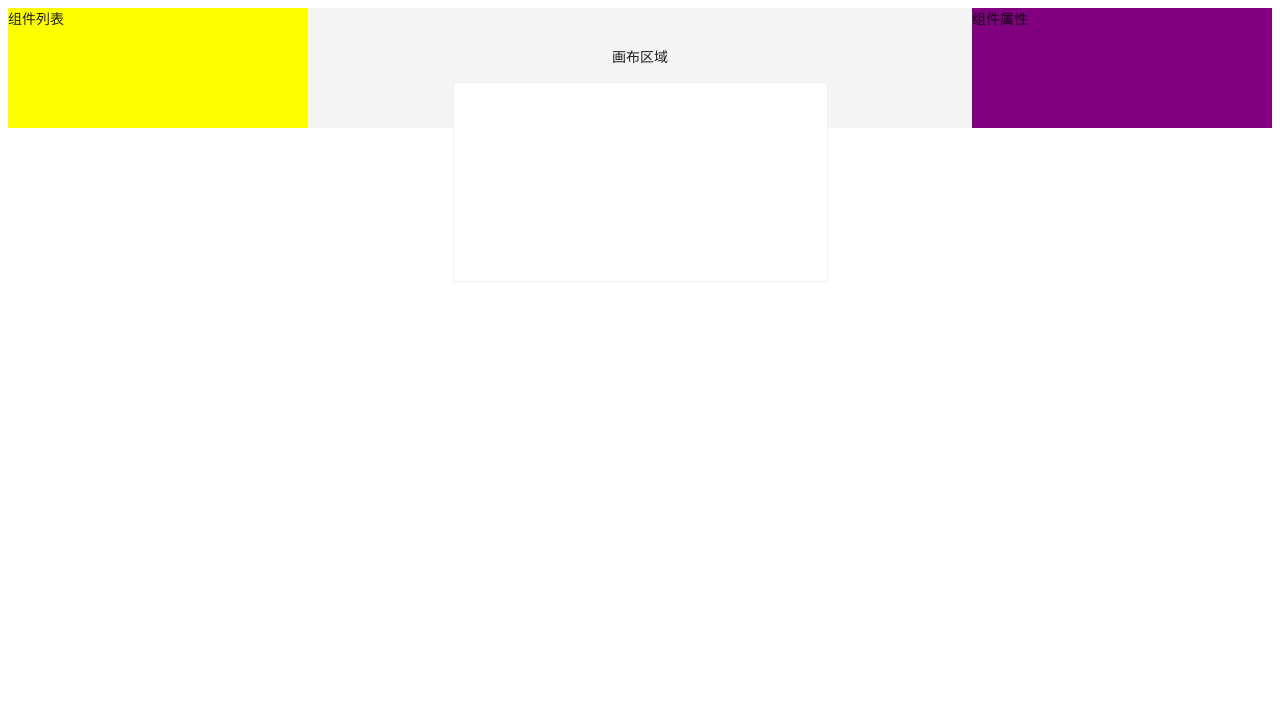
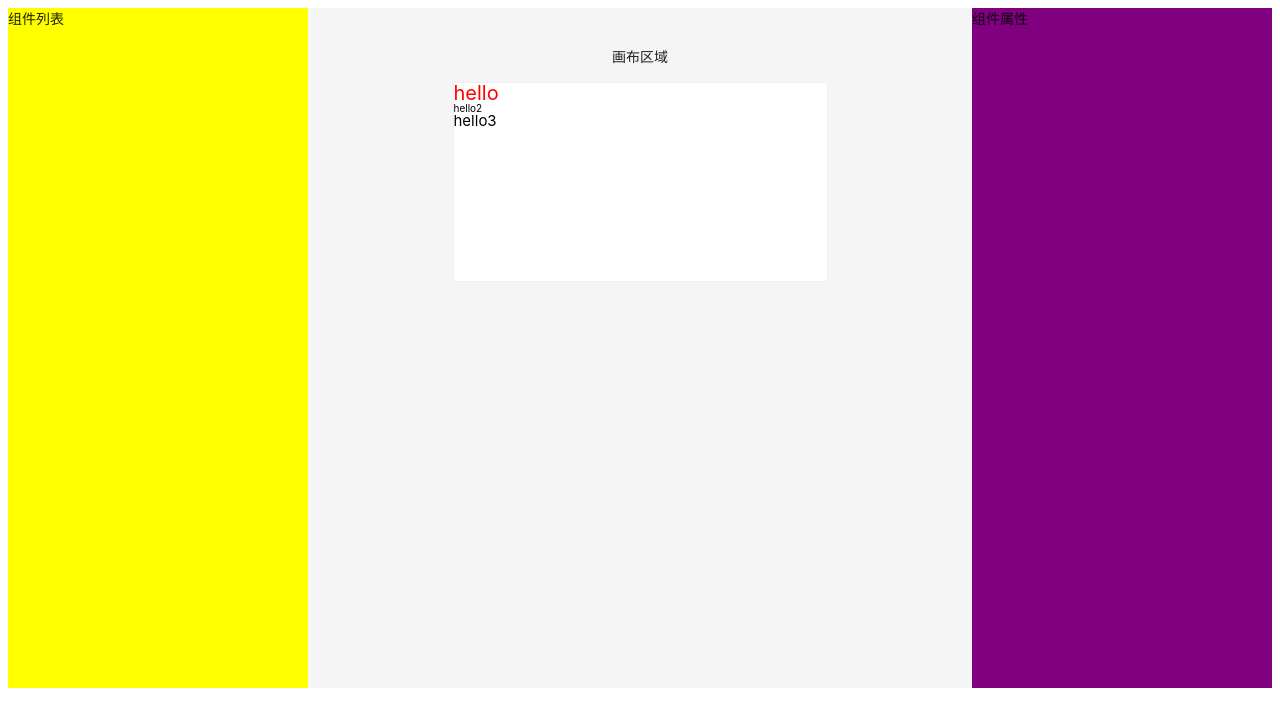
Before and after one commit to JIAXInT/ICanvas, a Vue app: page /editor in a window 1280 px wide. Shown: the top 726 px of the page. Built offline with nearby package versions, Linux system fonts and the light colour scheme.

Commit message:
feat:LText组件初步实现

```diff
--- a/components.d.ts
+++ b/components.d.ts
@@ -31,6 +31,7 @@ declare module 'vue' {
     ATextarea: typeof import('ant-design-vue/es')['Textarea']
     ATooltip: typeof import('ant-design-vue/es')['Tooltip']
     HelloWorld: typeof import('./src/components/HelloWorld.vue')['default']
+    LText: typeof import('./src/components/LText.vue')['default']
     RouterLink: typeof import('vue-router')['RouterLink']
     RouterView: typeof import('vue-router')['RouterView']
     TemplateList: typeof import('./src/components/TemplateList.vue')['default']
--- a/package.json
+++ b/package.json
@@ -11,12 +11,16 @@
   "dependencies": {
     "ant-design-vue": "^4.2.3",
     "eslint": "^9.8.0",
+    "lodash-es": "^4.17.21",
+    "uuid": "^10.0.0",
     "vue": "^3.4.31",
     "vue-router": "^4.4.2",
     "vuex": "^4.0.2"
   },
   "devDependencies": {
+    "@types/lodash-es": "^4.17.12",
     "@types/node": "^22.1.0",
+    "@types/uuid": "^10.0.0",
     "@vitejs/plugin-vue": "^5.0.5",
     "typescript": "^5.2.2",
     "unplugin-vue-components": "^0.27.3",
--- /dev/null
+++ b/src/components/LText.vue
@@ -0,0 +1,58 @@
+<template>
+  <component
+    :is="tag"
+    :style="styleProps"
+    class="l-text-component"
+    @click="handleClick"
+  >
+    {{ text }}
+  </component>
+</template>
+
+<script lang="ts">
+import { defineComponent } from "vue";
+import {
+  transfromToComponentProps,
+  textDefautlProps,
+  textStylePropNames,
+} from "../defaultProps";
+import useComponentCommon from "../hooks/useComponentCommon";
+const defaultProps = transfromToComponentProps(textDefautlProps);
+export default defineComponent({
+  name: "l-text",
+  props: {
+    tag: {
+      teyp: String,
+      default: "div",
+    },
+    ...defaultProps,
+  },
+  setup(props) {
+    const { styleProps, handleClick } = useComponentCommon(
+      props,
+      textStylePropNames
+    );
+
+    return {
+      styleProps,
+      handleClick,
+    };
+  },
+});
+</script>
+
+<style scoped>
+h2.l-text-component,
+p.l-text-component {
+  margin-bottom: 0;
+}
+button.l-text-component {
+  padding: 5px 10px;
+  cursor: pointer;
+}
+.l-text-component {
+  box-sizing: border-box;
+  white-space: pre-warp;
+  position: relative !important;
+}
+</style>
--- /dev/null
+++ b/src/defaultProps.ts
@@ -0,0 +1,103 @@
+/*
+  1.文本
+  2.图片
+  3.形状
+  ---------------------------------------------------
+  通用属性
+  这些组件都有拥有的属怀，分为几组
+  尺寸:
+   * 长度 - 输入数字（同下面5项）
+   * 宽度
+   * 左边距
+   * 右边距
+   * 上边距
+   * 下边距
+  边框:
+   * 边框类型 - 无 ｜ 实线 ｜ 破折线 ｜ 点状线 下拉菜单
+   * 边框颜色 - 颜色选择
+   * 边框宽度 - 滑动选择
+   * 边框圆角 - 滑动选择
+  阴影与透明度:
+   * 透明度 - 滑动选择 100 - 0 倒排
+   * 阴影 - 滑动选择
+  位置:
+   * X 坐标 - 输入数字
+   * Y 坐标 - 输入数字
+  事件功能
+   * 事件类型 - 无 ｜ 跳转 URL 下拉菜单
+   * url 地址 - 输入框
+  --------------------------------------------------------
+  特有属性
+  文本
+    * 文字内容 - 多行输入框
+    * 字与 - 输入数字
+    * 字体 - 宋体 ｜ 黑体 ｜ 楷体 ｜ 仿宋 ...下拉菜单
+    * 加粗 - 特殊 checkbox
+    * 斜体 - 同上
+    * 下划线 - 同上
+    * 行高 - slider
+    * 对齐 - 左 ｜ 中 ｜ 右 radio group
+    * 文字颜色 - 颜色选择
+    * 背景颜色 - 颜色选择
+
+
+*/
+// 通用业务组件属性
+import { mapValues, without } from "lodash-es";
+export const commonDefaultProps = {
+  // actions （事件功能）
+  actionType: "",
+  url: "",
+  // size      （尺寸:）
+  height: "",
+  width: "318px",
+  paddingLeft: "0px",
+  paddingRight: "0px",
+  paddingTop: "0px",
+  paddingBottom: "0px",
+  // border type （边框:）
+  borderStyle: "none",
+  borderColor: "#000",
+  borderWidth: "0",
+  borderRadius: "0",
+  // shadow and opacity (阴影与透明度:)
+  boxShadow: "0 0 0 #000000",
+  opacity: 1,
+  // position and x,y  (位置:)
+  position: "absolute",
+  left: "0",
+  top: "0",
+  right: "0",
+};
+export const textDefautlProps = {
+  // basic props - font styles
+  text: "正文内容",
+  fontSize: "14px",
+  fontFamily: "",
+  fontWeight: "normal",
+  fontStyle: "normal",
+  textDecoration: "none",
+  lineHeight: "1",
+  textAlign: "left",
+  color: "#000000",
+  backgroundColor: "",
+  ...commonDefaultProps,
+};
+
+export const textStylePropNames = without(
+  Object.keys(textDefautlProps),
+  "actionType",
+  "url",
+  "text"
+);
+// eslint-disable-next-line @typescript-eslint/no-explicit-any
+export const transfromToComponentProps = <T extends { [key: string]: any }>(
+  props: T
+) => {
+  return mapValues(props, (item) => {
+    return {
+      type: item.constructor,
+      default: item,
+    };
+  });
+};
--- /dev/null
+++ b/src/hooks/useComponentCommon.ts
@@ -0,0 +1,21 @@
+import { computed } from "vue";
+import { pick } from "lodash-es";
+
+const useComponentCommon = <T extends { [key: string]: any }>(
+  props: T,
+  picks: string[]
+) => {
+  const styleProps = computed(() => pick(props, picks));
+  const handleClick = () => {
+    if (props.actionType === "url" && props.url) {
+      window.location.href = props.url;
+    }
+  };
+
+  return {
+    styleProps,
+    handleClick,
+  };
+};
+
+export default useComponentCommon;
--- /dev/null
+++ b/src/store/editor.ts
@@ -0,0 +1,50 @@
+import { Module } from "vuex";
+import { v4 as uuidv4 } from "uuid";
+import { GlobalDataProps } from "./index";
+
+export interface EditorProps {
+  // 供中间编辑渲染的数组
+  components: ComponentData[];
+  // 当前编辑器是那个元素,uuid
+  currentElement: string;
+  // 当然最后保存的时候还有一些项目信息，这里并没有写出，等做到时候再补充
+}
+
+interface ComponentData {
+  // 这个元素的属性，属性的详情见下面
+  // eslint-disable-next-line @typescript-eslint/no-explicit-any
+  props: { [key: string]: any };
+  // id uuid v4 生成
+  id: string;
+  // 业务组件库名称 l-text, l-image 等等
+  name: string;
+}
+
+// 测试数据
+export const testComponentds: ComponentData[] = [
+  {
+    id: uuidv4(),
+    name: "l-text",
+    props: { text: "hello", fontSize: "20px", color: "red" },
+  },
+  { id: uuidv4(), name: "l-text", props: { text: "hello2", fontSize: "10px" } },
+  {
+    id: uuidv4(),
+    name: "l-text",
+    props: {
+      text: "hello3",
+      fontSize: "15px",
+      actionType: "url",
+      url: "https://www.baidu.com",
+    },
+  },
+];
+
+const editor: Module<EditorProps, GlobalDataProps> = {
+  state: {
+    components: testComponentds,
+    currentElement: "",
+  },
+};
+
+export default editor;
--- a/src/store/index.ts
+++ b/src/store/index.ts
@@ -1,17 +1,20 @@
 import { createStore } from "vuex";
 import templates, { TemplatesProps } from "./templates";
 import user, { UserProps } from "./user";
+import editor, { EditorProps } from "./editor";
 
 // 全局应用接口
 export interface GlobalDataProps {
   user: UserProps;
   templates: TemplatesProps;
+  editor: EditorProps;
 }
 
 const store = createStore({
   modules: {
     user,
     templates,
+    editor,
   },
 });
 
--- a/src/views/Editor.vue
+++ b/src/views/Editor.vue
@@ -1,13 +1,20 @@
 <template>
   <div class="editor" id="editor-layout-main">
-    <a-layout>
+    <a-layout style="background: red; height: 85vh">
       <a-layout-sider width="300" style="background: yellow">
         <div class="sidebar-container">组件列表</div>
       </a-layout-sider>
       <a-layout style="padding: 0 24px 24px">
         <a-layout-content class="preview-container">
           <p>画布区域</p>
-          <div class="preview-list" id="canvas-area"></div>
+          <div class="preview-list" id="canvas-area">
+            <l-text
+              v-for="component in components"
+              :key="component.id"
+              :is="component.name"
+              v-bind="component.props"
+            ></l-text>
+          </div>
         </a-layout-content>
       </a-layout>
       <a-layout-sider
@@ -20,23 +27,24 @@
     </a-layout>
   </div>
 </template>
-<script lang="ts">
-import { defineComponent } from "vue";
+<script lang="ts" setup>
+import { computed } from "vue";
+import { useStore } from "vuex";
+import { GlobalDataProps } from "../store";
+import LText from "../components/LText.vue";
 
-export default defineComponent({
-  // eslint-disable-next-line @typescript-eslint/no-empty-function
-  setup() {},
-});
+const store = useStore<GlobalDataProps>();
+const components = computed(() => store.state.editor.components);
 </script>
 
 <style>
 .editor {
-  height: 100vh;
+  min-height: 100vh;
 }
 .preview-container {
   padding: 24px;
   margin: 0;
-  min-height: 100vh;
+  min-height: 85vh;
   display: flex;
   flex-direction: column;
   align-items: center;
```
Also changed, not shown: 2 other files (tests, documents, lock files or other folders).
